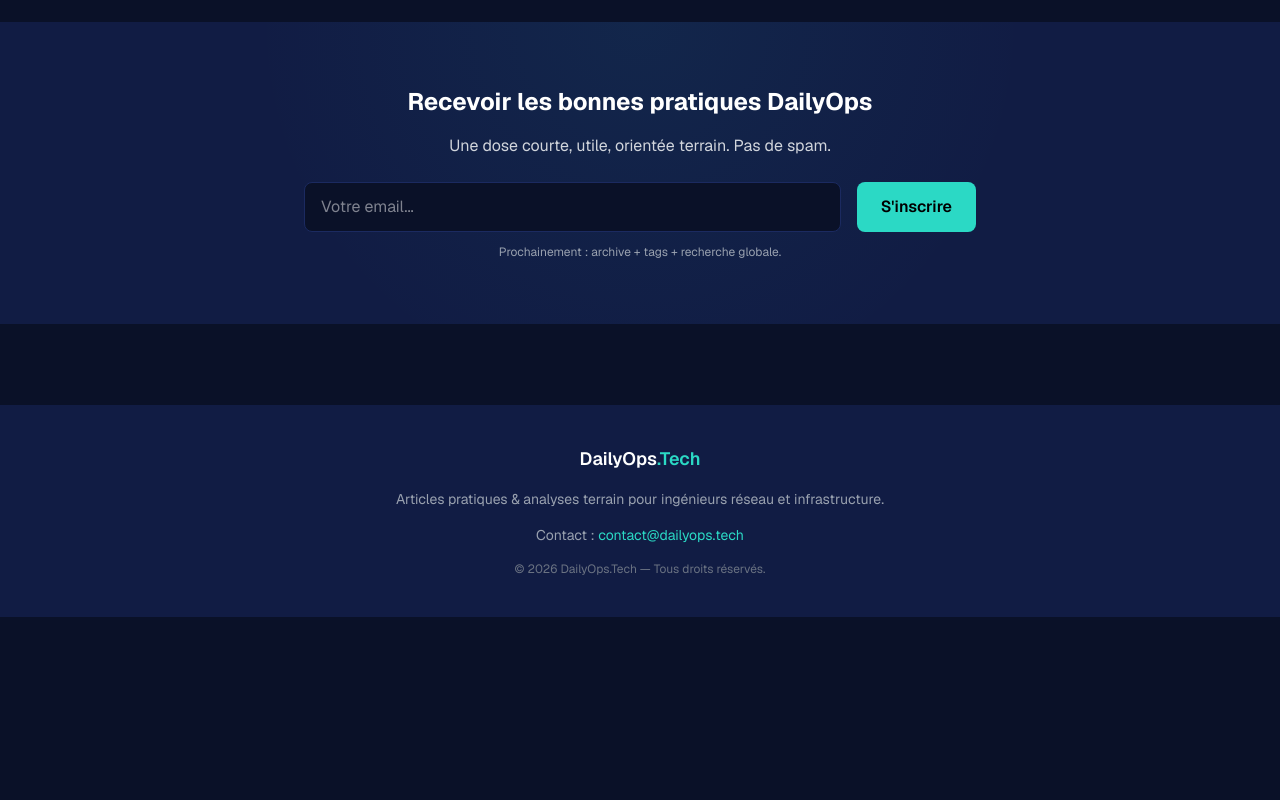
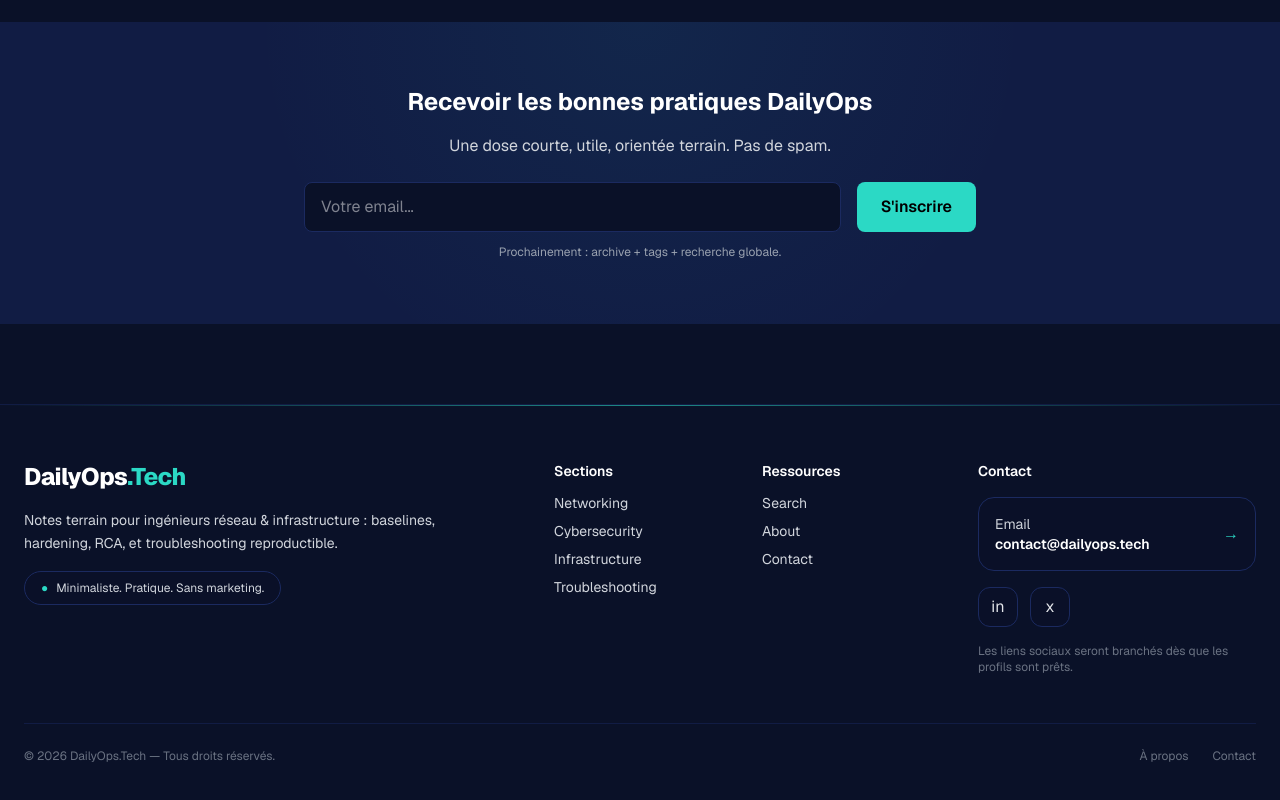
Before and after one commit to lepfsi/DailyOps, a Next.js app in the folder dailyops/: page / in a window 1280 px wide. Shown: the part 1878-2678 px from the top of the page. Before the commit the page ends 2495 px from the top, so only its background shows below. Built offline with nearby package versions, Linux system fonts and the light colour scheme.

Commit message:
Unify article design: featured + grid using ArticleCard

```diff
--- a/dailyops/src/components/Footer.tsx
+++ b/dailyops/src/components/Footer.tsx
@@ -1,24 +1,106 @@
+import Link from "next/link";
+
 export default function Footer() {
+  const year = new Date().getFullYear();
+
   return (
-    <footer className="bg-[#111C44] border-t border-[#0A1128] mt-20">
-      <div className="container mx-auto px-6 py-10 text-center text-gray-400 space-y-4">
+    <footer className="relative mt-20 border-t border-[#111C44] bg-[#0A1128]">
+      {/* top accent */}
+      <div className="pointer-events-none absolute inset-x-0 top-0 h-px bg-gradient-to-r from-transparent via-[#2BD9C5]/60 to-transparent" />
 
-        <p className="text-lg font-semibold text-white">
-          DailyOps<span className="text-[#2BD9C5]">.Tech</span>
-        </p>
+      <div className="container mx-auto px-6 py-14">
+        <div className="grid grid-cols-1 md:grid-cols-12 gap-10">
+          {/* Brand */}
+          <div className="md:col-span-5 space-y-4">
+            <p className="text-2xl font-extrabold tracking-tight text-white">
+              DailyOps<span className="text-[#2BD9C5]">.Tech</span>
+            </p>
 
-        <p className="text-sm">
-          Articles pratiques & analyses terrain pour ingénieurs réseau et infrastructure.
-        </p>
+            <p className="text-sm text-gray-300 leading-relaxed max-w-md">
+              Notes terrain pour ingénieurs réseau & infrastructure : baselines, hardening, RCA, et troubleshooting reproductible.
+            </p>
 
-        <p className="text-sm">
-          Contact : <span className="text-[#2BD9C5]">contact@dailyops.tech</span>
-        </p>
+            <div className="inline-flex items-center gap-2 rounded-full border border-[#1b2a60] bg-[#0A1128]/40 px-4 py-2 text-xs text-gray-300">
+              <span className="text-[#2BD9C5]">●</span>
+              Minimaliste. Pratique. Sans marketing.
+            </div>
+          </div>
 
-        <p className="text-xs text-gray-500">
-          © {new Date().getFullYear()} DailyOps.Tech — Tous droits réservés.
-        </p>
+          {/* Navigation */}
+          <div className="md:col-span-4 grid grid-cols-2 gap-8">
+            <div className="space-y-3">
+              <p className="text-sm font-semibold text-white">Sections</p>
+              <ul className="space-y-2 text-sm text-gray-300">
+                <li><Link className="hover:text-[#2BD9C5] transition" href="/networking">Networking</Link></li>
+                <li><Link className="hover:text-[#2BD9C5] transition" href="/cybersecurity">Cybersecurity</Link></li>
+                <li><Link className="hover:text-[#2BD9C5] transition" href="/infrastructure">Infrastructure</Link></li>
+                <li><Link className="hover:text-[#2BD9C5] transition" href="/troubleshooting">Troubleshooting</Link></li>
+              </ul>
+            </div>
 
+            <div className="space-y-3">
+              <p className="text-sm font-semibold text-white">Ressources</p>
+              <ul className="space-y-2 text-sm text-gray-300">
+                <li><Link className="hover:text-[#2BD9C5] transition" href="/search">Search</Link></li>
+                <li><Link className="hover:text-[#2BD9C5] transition" href="/about">About</Link></li>
+                <li><a className="hover:text-[#2BD9C5] transition" href="mailto:contact@dailyops.tech">Contact</a></li>
+              </ul>
+            </div>
+          </div>
+
+          {/* Contact / Social */}
+          <div className="md:col-span-3 space-y-4">
+            <p className="text-sm font-semibold text-white">Contact</p>
+
+            <a
+              href="mailto:contact@dailyops.tech"
+              className="group flex items-center justify-between rounded-2xl border border-[#1b2a60] bg-[#0A1128]/40 p-4 hover:border-[#2BD9C5]/60 transition"
+            >
+              <div>
+                <p className="text-sm text-gray-300">Email</p>
+                <p className="text-sm font-semibold text-white">contact@dailyops.tech</p>
+              </div>
+              <span className="text-[#2BD9C5] group-hover:translate-x-0.5 transition">→</span>
+            </a>
+
+            <div className="flex items-center gap-3">
+              {/* LinkedIn */}
+              <a
+                href="#"
+                className="inline-flex items-center justify-center w-10 h-10 rounded-xl border border-[#1b2a60] bg-[#0A1128]/40 text-gray-200 hover:border-[#2BD9C5]/60 hover:text-white transition"
+                aria-label="LinkedIn"
+                title="LinkedIn"
+              >
+                in
+              </a>
+              {/* X */}
+              <a
+                href="#"
+                className="inline-flex items-center justify-center w-10 h-10 rounded-xl border border-[#1b2a60] bg-[#0A1128]/40 text-gray-200 hover:border-[#2BD9C5]/60 hover:text-white transition"
+                aria-label="X"
+                title="X"
+              >
+                x
+              </a>
+            </div>
+
+            <p className="text-xs text-gray-500">
+              Les liens sociaux seront branchés dès que les profils sont prêts.
+            </p>
+          </div>
+        </div>
+
+        {/* Bottom bar */}
+        <div className="mt-12 pt-6 border-t border-[#111C44] flex flex-col md:flex-row items-center justify-between gap-4">
+          <p className="text-xs text-gray-500">
+            © {year} DailyOps.Tech — Tous droits réservés.
+          </p>
+
+          <div className="flex items-center gap-6 text-xs text-gray-500">
+            <Link className="hover:text-[#2BD9C5] transition" href="/about">À propos</Link>
+            <a className="hover:text-[#2BD9C5] transition" href="mailto:contact@dailyops.tech">Contact</a>
+          </div>
+        </div>
       </div>
     </footer>
   );
```
